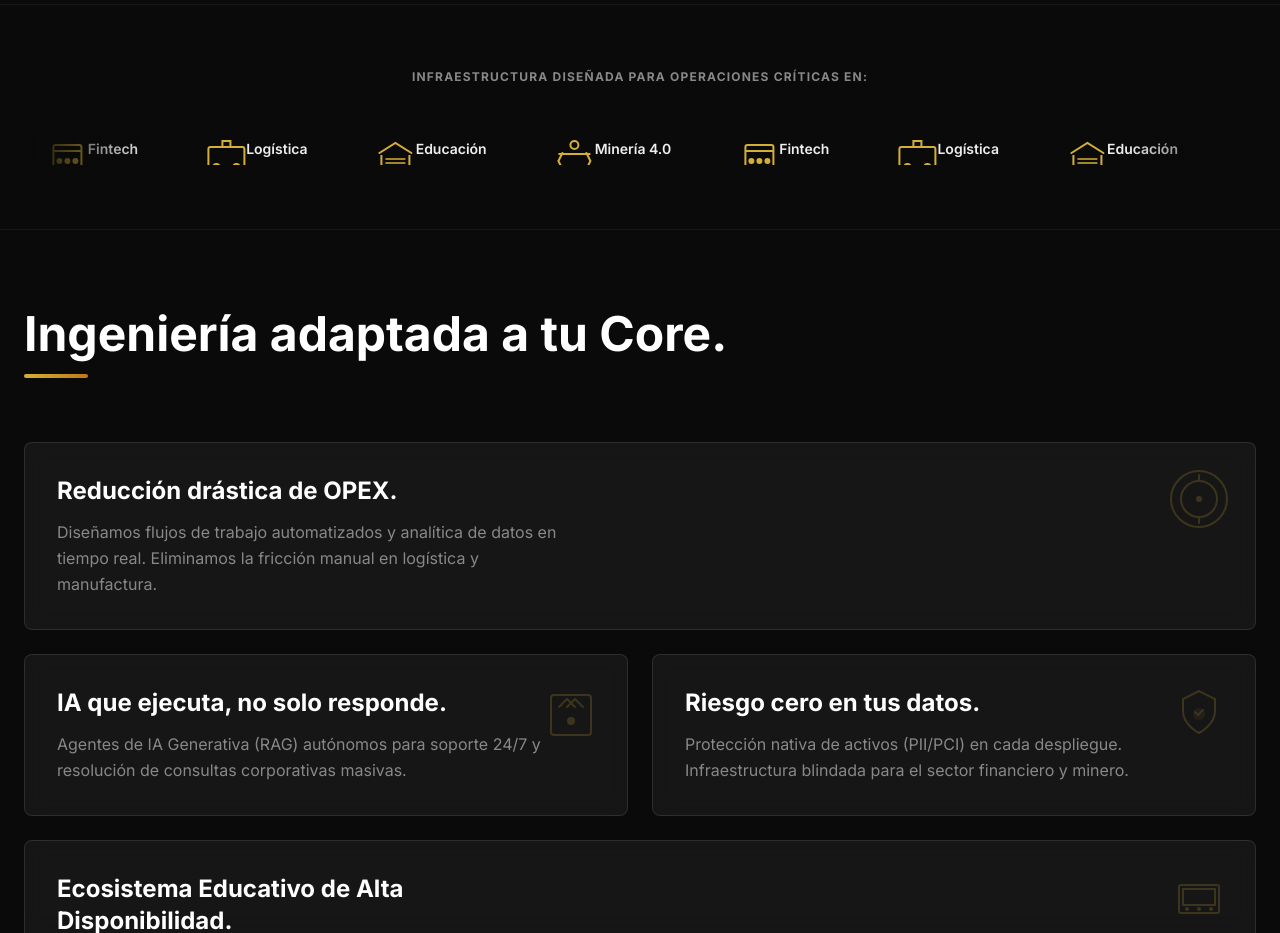
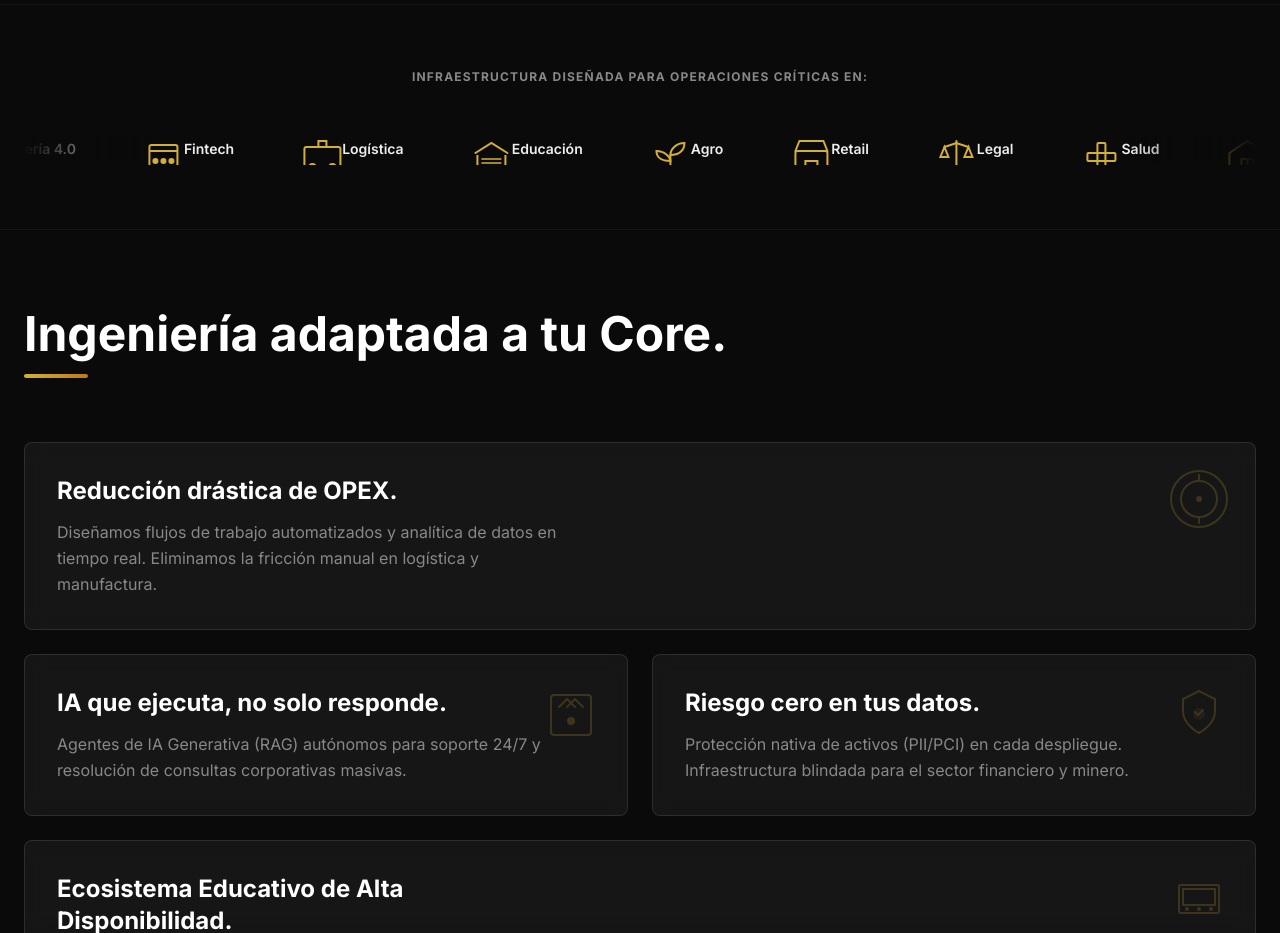
Before and after one commit to nightfall2-stacks/nightfall-ds, a Next.js app: page / in a window 1280 px wide. Shown: the part 1180-2113 px from the top of the page. Built offline with nearby package versions, Linux system fonts and the light colour scheme.

Commit message:
feat: add 12 new sector/concept icons to social proof tape

```diff
--- a/src/components/Icons.tsx
+++ b/src/components/Icons.tsx
@@ -43,6 +43,130 @@ export function IconEducation() {
       <path d="M10 22V34H38V22" stroke="currentColor" strokeWidth="2"/>
       <line x1="14" y1="26" x2="34" y2="26" stroke="currentColor" strokeWidth="1.5"/>
       <line x1="14" y1="30" x2="34" y2="30" stroke="currentColor" strokeWidth="1.5"/>
+    </svg>
+  );
+}
+
+export function IconAgro() {
+  return (
+    <svg width="48" height="48" viewBox="0 0 48 48" fill="none" xmlns="http://www.w3.org/2000/svg">
+      <path d="M24 38V22" stroke="currentColor" strokeWidth="2" strokeLinecap="round"/>
+      <path d="M24 22C24 16 30 10 38 10C38 18 32 22 24 22Z" stroke="currentColor" strokeWidth="2"/>
+      <path d="M24 28C24 24 18 18 10 18C10 26 18 28 24 28Z" stroke="currentColor" strokeWidth="2"/>
+    </svg>
+  );
+}
+
+export function IconRetail() {
+  return (
+    <svg width="48" height="48" viewBox="0 0 48 48" fill="none" xmlns="http://www.w3.org/2000/svg">
+      <path d="M8 18L12 8H36L40 18" stroke="currentColor" strokeWidth="2" strokeLinecap="round"/>
+      <rect x="8" y="18" width="32" height="20" rx="2" stroke="currentColor" strokeWidth="2"/>
+      <rect x="18" y="28" width="12" height="10" stroke="currentColor" strokeWidth="2"/>
+    </svg>
+  );
+}
+
+export function IconLegal() {
+  return (
+    <svg width="48" height="48" viewBox="0 0 48 48" fill="none" xmlns="http://www.w3.org/2000/svg">
+      <path d="M24 8V38" stroke="currentColor" strokeWidth="2" strokeLinecap="round"/>
+      <path d="M12 14L24 10L36 14" stroke="currentColor" strokeWidth="2" strokeLinecap="round"/>
+      <path d="M12 14L8 24H16L12 14Z" stroke="currentColor" strokeWidth="2"/>
+      <path d="M36 14L32 24H40L36 14Z" stroke="currentColor" strokeWidth="2"/>
+      <line x1="16" y1="38" x2="32" y2="38" stroke="currentColor" strokeWidth="2" strokeLinecap="round"/>
+    </svg>
+  );
+}
+
+export function IconSalud() {
+  return (
+    <svg width="48" height="48" viewBox="0 0 48 48" fill="none" xmlns="http://www.w3.org/2000/svg">
+      <rect x="20" y="10" width="8" height="28" rx="1" stroke="currentColor" strokeWidth="2"/>
+      <rect x="10" y="20" width="28" height="8" rx="1" stroke="currentColor" strokeWidth="2"/>
+    </svg>
+  );
+}
+
+export function IconInmuebles() {
+  return (
+    <svg width="48" height="48" viewBox="0 0 48 48" fill="none" xmlns="http://www.w3.org/2000/svg">
+      <path d="M6 38V20L24 8L42 20V38" stroke="currentColor" strokeWidth="2" strokeLinecap="round" strokeLinejoin="round"/>
+      <rect x="18" y="26" width="12" height="12" stroke="currentColor" strokeWidth="2"/>
+      <line x1="24" y1="26" x2="24" y2="38" stroke="currentColor" strokeWidth="2"/>
+    </svg>
+  );
+}
+
+export function IconSaaS() {
+  return (
+    <svg width="48" height="48" viewBox="0 0 48 48" fill="none" xmlns="http://www.w3.org/2000/svg">
+      <rect x="8" y="12" width="32" height="20" rx="2" stroke="currentColor" strokeWidth="2"/>
+      <line x1="16" y1="32" x2="16" y2="38" stroke="currentColor" strokeWidth="2" strokeLinecap="round"/>
+      <line x1="32" y1="32" x2="32" y2="38" stroke="currentColor" strokeWidth="2" strokeLinecap="round"/>
+      <line x1="12" y1="38" x2="36" y2="38" stroke="currentColor" strokeWidth="2" strokeLinecap="round"/>
+      <circle cx="24" cy="22" r="4" stroke="currentColor" strokeWidth="2"/>
+    </svg>
+  );
+}
+
+export function IconNube() {
+  return (
+    <svg width="48" height="48" viewBox="0 0 48 48" fill="none" xmlns="http://www.w3.org/2000/svg">
+      <path d="M14 32C10 32 6 28 6 24C6 20 10 16 14 16C14 12 18 8 24 8C30 8 34 12 34 16C38 16 42 20 42 24C42 28 38 32 34 32H14Z" stroke="currentColor" strokeWidth="2"/>
+      <path d="M20 26L24 22L28 26" stroke="currentColor" strokeWidth="2" strokeLinecap="round" strokeLinejoin="round"/>
+    </svg>
+  );
+}
+
+export function IconIATape() {
+  return (
+    <svg width="48" height="48" viewBox="0 0 48 48" fill="none" xmlns="http://www.w3.org/2000/svg">
+      <circle cx="24" cy="20" r="10" stroke="currentColor" strokeWidth="2"/>
+      <circle cx="24" cy="20" r="3" fill="currentColor"/>
+      <path d="M16 34C16 30 20 28 24 28C28 28 32 30 32 34" stroke="currentColor" strokeWidth="2" strokeLinecap="round"/>
+      <line x1="24" y1="10" x2="24" y2="6" stroke="currentColor" strokeWidth="2" strokeLinecap="round"/>
+      <line x1="34" y1="20" x2="38" y2="20" stroke="currentColor" strokeWidth="2" strokeLinecap="round"/>
+      <line x1="14" y1="20" x2="10" y2="20" stroke="currentColor" strokeWidth="2" strokeLinecap="round"/>
+    </svg>
+  );
+}
+
+export function IconEscala() {
+  return (
+    <svg width="48" height="48" viewBox="0 0 48 48" fill="none" xmlns="http://www.w3.org/2000/svg">
+      <path d="M10 38L20 28L28 32L38 12" stroke="currentColor" strokeWidth="2" strokeLinecap="round" strokeLinejoin="round"/>
+      <path d="M32 12H38V18" stroke="currentColor" strokeWidth="2" strokeLinecap="round" strokeLinejoin="round"/>
+    </svg>
+  );
+}
+
+export function IconFluidez() {
+  return (
+    <svg width="48" height="48" viewBox="0 0 48 48" fill="none" xmlns="http://www.w3.org/2000/svg">
+      <path d="M6 24C12 18 18 30 24 24C30 18 36 30 42 24" stroke="currentColor" strokeWidth="2" strokeLinecap="round"/>
+      <path d="M6 32C12 26 18 38 24 32C30 26 36 38 42 32" stroke="currentColor" strokeWidth="2" strokeLinecap="round" opacity="0.5"/>
+      <path d="M6 16C12 10 18 22 24 16C30 10 36 22 42 16" stroke="currentColor" strokeWidth="2" strokeLinecap="round" opacity="0.5"/>
+    </svg>
+  );
+}
+
+export function IconAhorro() {
+  return (
+    <svg width="48" height="48" viewBox="0 0 48 48" fill="none" xmlns="http://www.w3.org/2000/svg">
+      <circle cx="24" cy="24" r="14" stroke="currentColor" strokeWidth="2"/>
+      <path d="M24 16V32" stroke="currentColor" strokeWidth="2" strokeLinecap="round"/>
+      <path d="M20 20C20 18 22 16 24 16C26 16 28 18 28 20C28 22 24 22 24 24" stroke="currentColor" strokeWidth="2" strokeLinecap="round"/>
+      <path d="M20 28C20 30 22 32 24 32C26 32 28 30 28 28C28 26 24 26 24 24" stroke="currentColor" strokeWidth="2" strokeLinecap="round"/>
+    </svg>
+  );
+}
+
+export function IconBlindaje() {
+  return (
+    <svg width="48" height="48" viewBox="0 0 48 48" fill="none" xmlns="http://www.w3.org/2000/svg">
+      <path d="M24 6L8 14V24C8 34 24 42 24 42C24 42 40 34 40 24V14L24 6Z" stroke="currentColor" strokeWidth="2"/>
+      <path d="M18 24L22 28L30 20" stroke="currentColor" strokeWidth="2" strokeLinecap="round" strokeLinejoin="round"/>
     </svg>
   );
 }
--- a/src/components/SocialProofTape.tsx
+++ b/src/components/SocialProofTape.tsx
@@ -1,6 +1,23 @@
 "use client";
 
-import { IconMining, IconFintech, IconLogistics, IconEducation } from "./Icons";
+import {
+  IconMining,
+  IconFintech,
+  IconLogistics,
+  IconEducation,
+  IconAgro,
+  IconRetail,
+  IconLegal,
+  IconSalud,
+  IconInmuebles,
+  IconSaaS,
+  IconNube,
+  IconIATape,
+  IconEscala,
+  IconFluidez,
+  IconAhorro,
+  IconBlindaje,
+} from "./Icons";
 
 export function SocialProofTape() {
   const industries = [
@@ -8,6 +25,18 @@ export function SocialProofTape() {
     { icon: <IconFintech />, name: "Fintech" },
     { icon: <IconLogistics />, name: "Logística" },
     { icon: <IconEducation />, name: "Educación" },
+    { icon: <IconAgro />, name: "Agro" },
+    { icon: <IconRetail />, name: "Retail" },
+    { icon: <IconLegal />, name: "Legal" },
+    { icon: <IconSalud />, name: "Salud" },
+    { icon: <IconInmuebles />, name: "Inmuebles" },
+    { icon: <IconSaaS />, name: "SaaS" },
+    { icon: <IconNube />, name: "Nube" },
+    { icon: <IconIATape />, name: "IA" },
+    { icon: <IconEscala />, name: "Escala" },
+    { icon: <IconFluidez />, name: "Fluidez" },
+    { icon: <IconAhorro />, name: "Ahorro" },
+    { icon: <IconBlindaje />, name: "Blindaje" },
   ];
 
   return (
@@ -68,7 +97,7 @@ export function SocialProofTape() {
           }
         }
         .animate-scroll-tape {
-          animation: scroll-tape 25s linear infinite;
+          animation: scroll-tape 60s linear infinite;
         }
       `}</style>
     </section>
```
